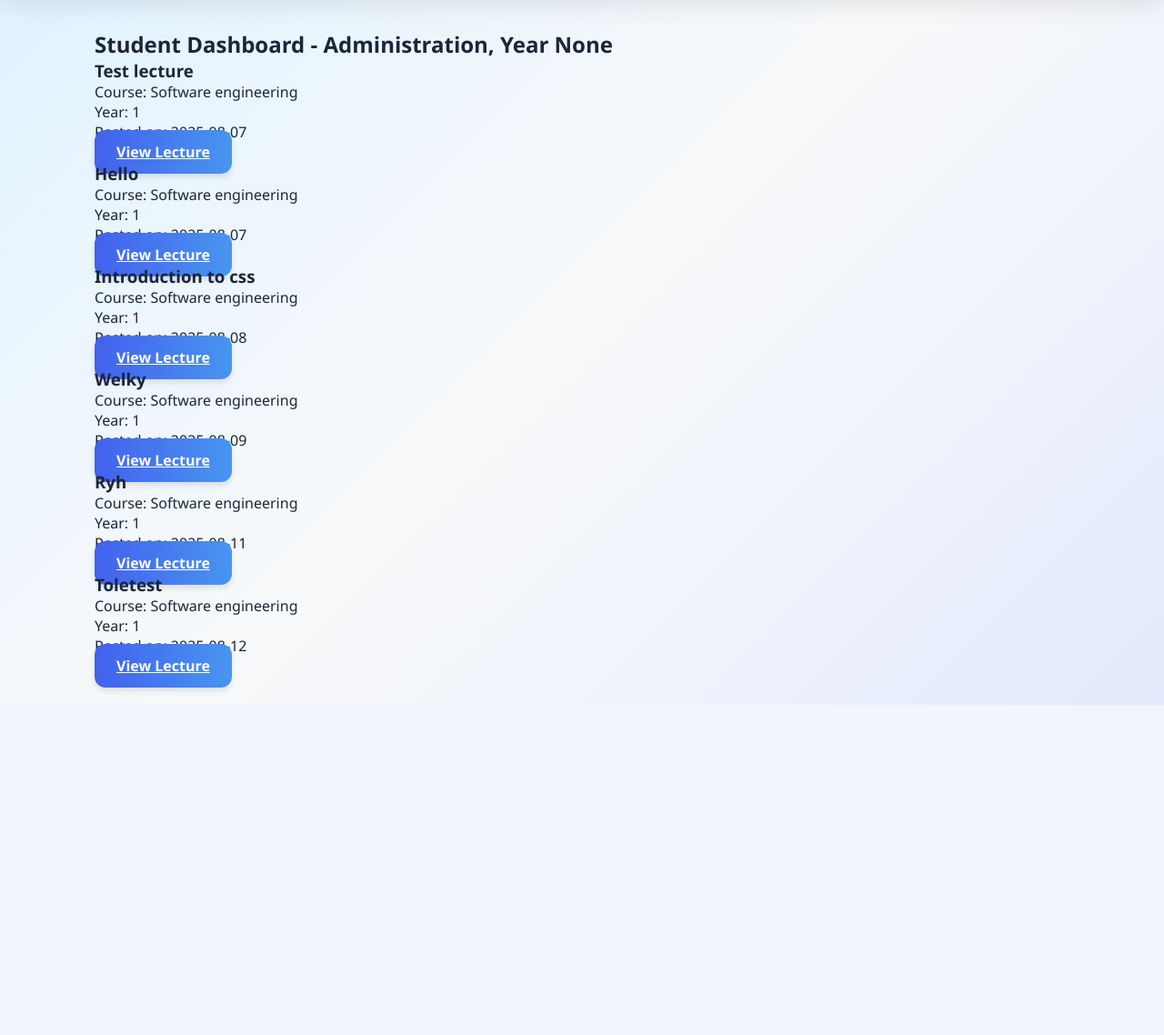
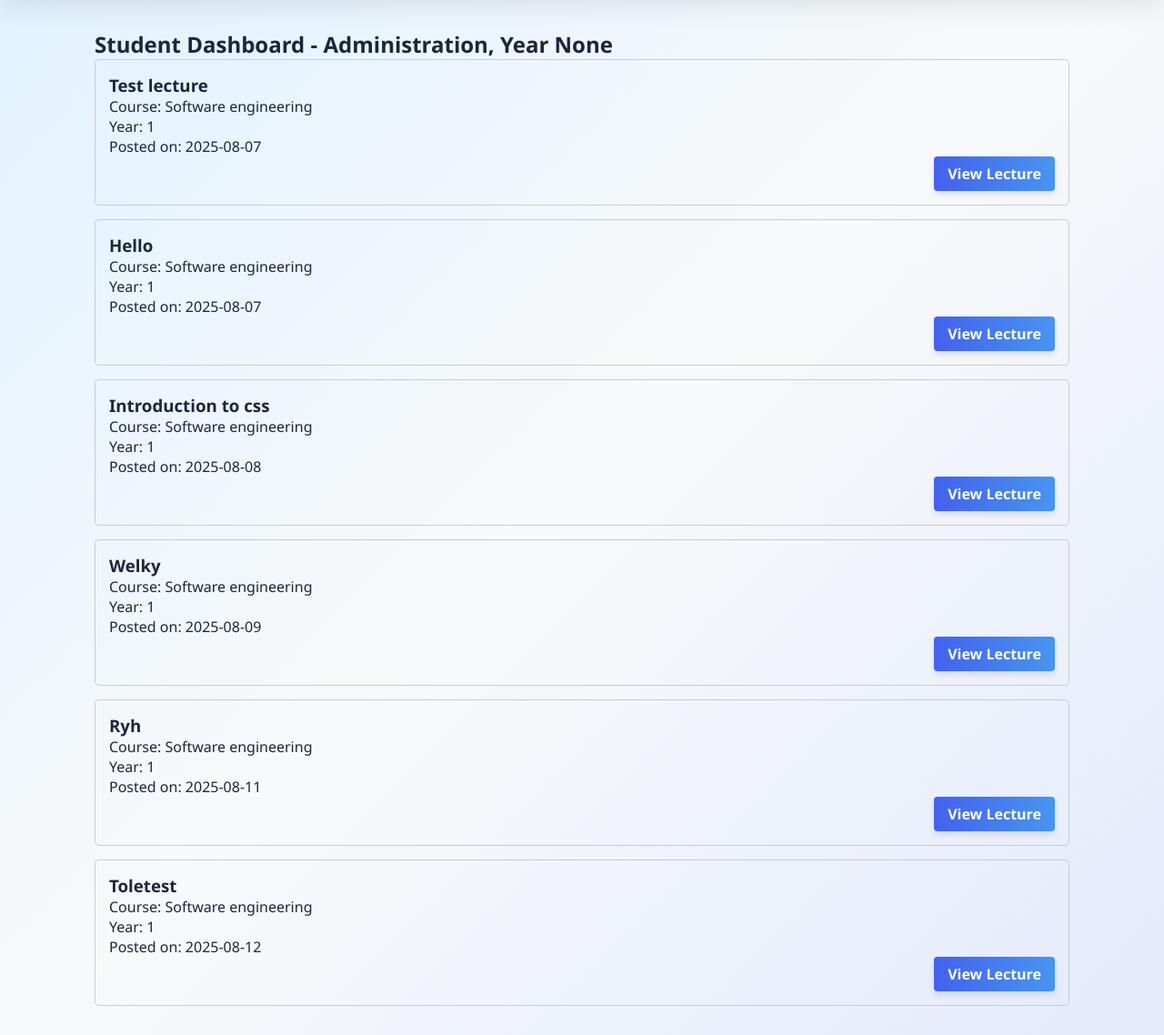
Before and after one commit to ToleInventor/lecnotes, a Flask app: template templates/student_dashboard.html in a window 1280 px wide. Shown: the part 65-1203 px from the top of the page at 91% size. Before the commit the page ends 840 px from the top, so only its background shows below. Run offline with Flask 3, Linux system fonts and the light colour scheme; the template is opened without the code that fills it: values that come from a table or form of the project are taken from there, others are empty.

Commit message:
Update student_dashboard.html

```diff
--- a/templates/student_dashboard.html
+++ b/templates/student_dashboard.html
@@ -8,14 +8,16 @@
         <div class="lectures-list">
             {% if lectures %}
                 {% for lecture in lectures %}
-                    <div class="lecture-card">
+                    <div class="lecture-card" style="border: 1px solid #ccc; padding: 15px; margin-bottom: 15px; border-radius: 5px;">
                         <h3>{{ lecture.title }}</h3>
                         <p>Course: {{ lecture.course }}</p>
                         <p>Year: {{ lecture.year }}</p>
                         <p>Posted on: {{ lecture.timestamp.strftime('%Y-%m-%d') }}</p>
-                        <a href="{{ url_for('view_lecture', lecture_id=lecture.id) }}" class="btn">
-                            View Lecture
-                        </a>
+                        <div style="display: flex; justify-content: flex-end;">
+                            <a href="{{ url_for('view_lecture', lecture_id=lecture.id) }}" class="btn" style="background-color: #007bff; color:white; padding: 8px 15px; border-radius: 4px; text-decoration: none;">
+                                View Lecture
+                            </a>
+                        </div>
                     </div>
                 {% endfor %}
             {% else %}
```
